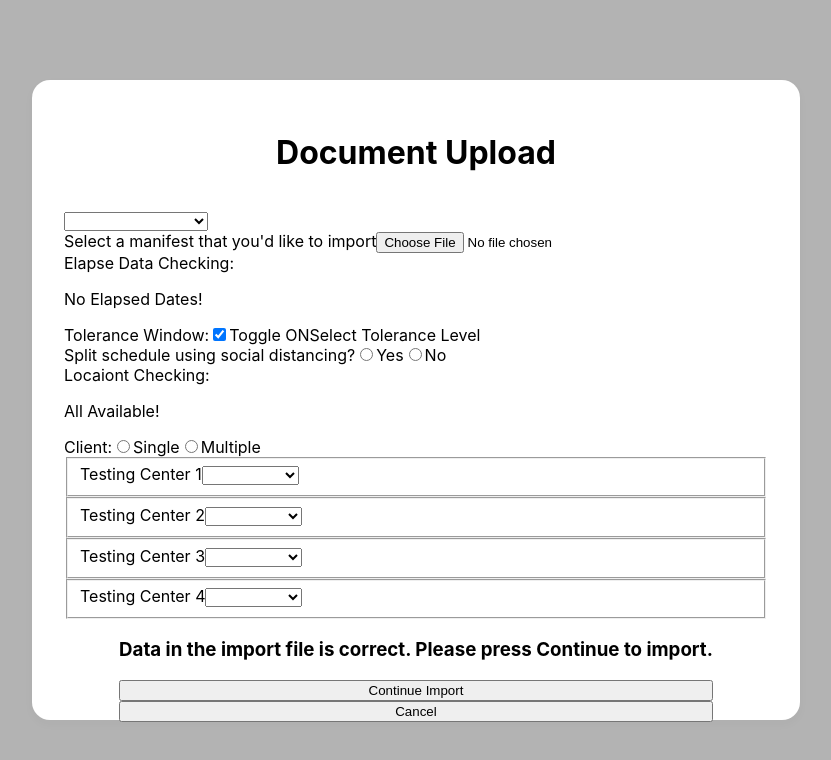
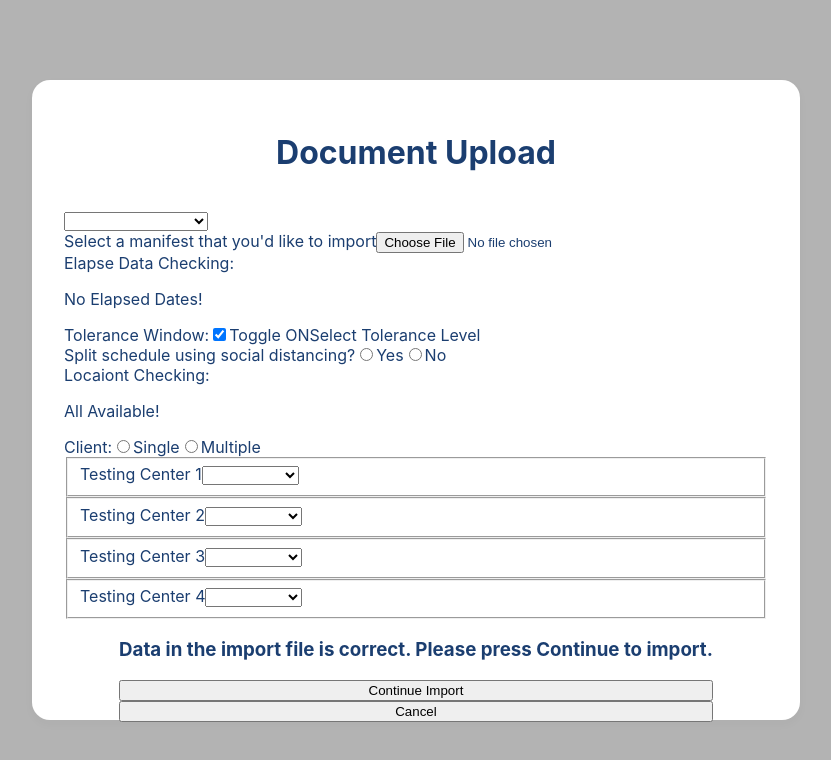
Before and after one commit to rosslibby/skyhop-assessment, a React (Create React App) app: page / in a window 1280 px wide. Shown: the top 760 px of the page, without its empty margins (224-1055 px from the left). Built offline with nearby package versions, Linux system fonts and the light colour scheme.

Commit message:
defined colors as css variables

```diff
--- a/src/index.css
+++ b/src/index.css
@@ -1,3 +1,9 @@
+:root {
+  --color--primary: #1b3e70;
+  --color--secondary: #4eab83;
+  --color--warning: #e6a447;
+}
+
 body {
   background-color: #b3b3b3;
   margin: 0;
```
